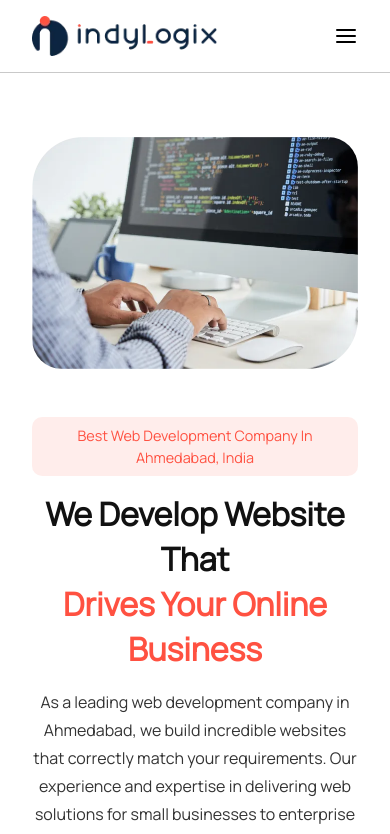
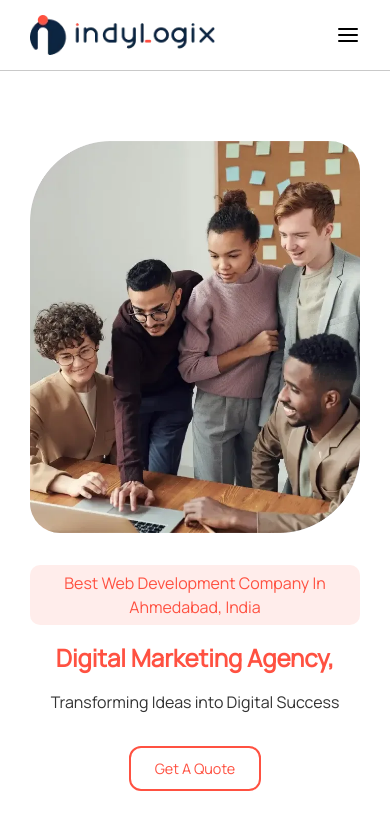
Before and after one commit to ravishadgm/dgm, a React (Create React App) app: page / in a window 390 px wide. Shown: the top 834 px of the page. Built offline with nearby package versions, Linux system fonts and the light colour scheme.

Commit message:
added dynamic root variable

```diff
--- a/src/components/Header/Header.module.scss
+++ b/src/components/Header/Header.module.scss
@@ -1,15 +1,18 @@
-@import '../../styles/variable';
+@import "../../styles/variable";
 
 .header {
   background-color: $white-color;
-  border-bottom: 1px solid #C9C9C9;
-  padding: 1rem 2rem;
+  border-bottom: 1px solid #c9c9c9;
+  padding-left: var(--wrapspace);
+  padding-right: var(--wrapspace);
   position: sticky;
   top: 0;
   z-index: 1000;
-
+  padding-top: 15px;
+  padding-bottom: 15px;
   .container {
-    max-width: 1400px;
+    max-width: calc(var(--wrap) + (var(--wrapspace) * 2));
+    width: 100%;
     margin: 0 auto;
     display: flex;
     align-items: center;
--- a/src/pages/Home/Hero/Hero.js
+++ b/src/pages/Home/Hero/Hero.js
@@ -8,14 +8,11 @@ const Hero = () => {
         <div className={styles.left}>
           <span className={styles.badge}>Best Web Development Company In Ahmedabad, India</span>
           <h1>
-            We Develop Website That <br />
-            <span>Drives Your Online Business</span>
+
+            <span>Digital Marketing Agency,</span>
           </h1>
           <p>
-            As a leading web development company in Ahmedabad, we build incredible websites that
-            correctly match your requirements. Our experience and expertise in delivering web
-            solutions for small businesses to enterprise businesses keeps the brand ahead of the
-            competition, even when the competition evolves!
+           Transforming Ideas into Digital Success
           </p>
           <button className={styles.cta}>Get A Quote</button>
         </div>
--- a/src/pages/Home/Hero/Hero.module.scss
+++ b/src/pages/Home/Hero/Hero.module.scss
@@ -1,11 +1,12 @@
 @import '../../../styles/variable';
 
 .hero {
-  padding: 4rem 2rem;
   background-color: $white-color;
+  padding: 70px var(--wrapspace);
 
   .container {
-    max-width: 1400px;
+    max-width: calc(var(--wrap) + (var(--wrapspace) * 2));
+    width: 100%;
     margin: 0 auto;
     display: flex;
     align-items: center;
@@ -18,11 +19,14 @@
       flex-direction: column-reverse;
       text-align: center;
     }
+
+    @media (max-width: 768px) {
+      gap: 2rem;
+    }
   }
 
   .left {
     flex: 1;
-    max-width: 600px;
     width: 100%;
 
     .badge {
@@ -32,12 +36,17 @@
       padding: 8px 21px;
       border-radius: 10px;
       font-weight: 500;
-      font-size: 0.9rem;
+      font-size: 20px;
       margin-bottom: 1rem;
+
+      @media (max-width: 768px) {
+        font-size: 16px;
+        padding: 6px 16px;
+      }
     }
 
     h1 {
-      font-size: 50px;
+      font-size: 70px;
       font-weight: 600;
       line-height: 1.4;
 
@@ -46,23 +55,38 @@
       }
 
       @media (max-width: 1024px) {
-        font-size: 36px;
+        font-size: 48px;
       }
 
       @media (max-width: 768px) {
-        font-size: 2rem;
+        font-size: 32px;
+      }
+
+      @media (max-width: 480px) {
+        font-size: 24px;
       }
     }
 
     p {
       margin-top: 1rem;
-      font-size: 18px;
-      line-height: 32px;
+      font-size: 70px;
+      line-height: 90px;
+      font-weight: 400;
       color: $border-color;
 
       @media (max-width: 1024px) {
+        font-size: 24px;
+        line-height: 36px;
+      }
+
+      @media (max-width: 768px) {
+        font-size: 18px;
+        line-height: 28px;
+      }
+
+      @media (max-width: 480px) {
         font-size: 16px;
-        line-height: 28px;
+        line-height: 24px;
       }
     }
 
@@ -81,6 +105,11 @@
       &:hover {
         background-color: $orange-color;
         color: $white-color;
+      }
+
+      @media (max-width: 768px) {
+        font-size: 0.9rem;
+        padding: 0.6rem 1.5rem;
       }
     }
   }
--- a/src/styles/_variable.scss
+++ b/src/styles/_variable.scss
@@ -1,6 +1,10 @@
-$orange-color: #FF5141;
-$white-color:#fff;
-$black-color:#000000;
+$orange-color: #ff5141;
+$white-color: #fff;
+$black-color: #000000;
 $border-color: #333333;
-$blue-color:#0d2541;
-$gradient-blue:linear-gradient(90deg, #0D2541 0%, #39679D 100%);
+$blue-color: #0d2541;
+$gradient-blue: linear-gradient(90deg, #0d2541 0%, #39679d 100%);
+
+// width //
+$wrap: 1600px;
+$wrapspace: 30px;
--- a/src/styles/main.scss
+++ b/src/styles/main.scss
@@ -1,6 +1,10 @@
-
-@import './variable';
-@import './font';
+@import "./variable";
+@import "./font";
+:root {
+  --wrap: 1600px;
+  --wrapspace: 30px;
+  --paddingTopBottom:15px;
+}
 
 *,
 *::before,
@@ -8,12 +12,12 @@
   margin: 0;
   padding: 0;
   box-sizing: border-box;
-
 }
 
-html, body {
+html,
+body {
   height: 100%;
-  font-family: 'Manrope';
+  font-family: "Manrope";
   background-color: $white-color;
   color: #111;
   scroll-behavior: smooth;
@@ -25,16 +29,24 @@ a {
   color: inherit;
 }
 
-ul, ol {
+ul,
+ol {
   list-style: none;
 }
 
-img, picture, video, canvas, svg {
+img,
+picture,
+video,
+canvas,
+svg {
   display: block;
   max-width: 100%;
 }
 
-input, button, textarea, select {
+input,
+button,
+textarea,
+select {
   font: inherit;
   border: none;
   background: none;
@@ -54,9 +66,17 @@ body {
 /* Custom Scrollbar (optional) */
 ::-webkit-scrollbar {
   width: 6px;
-  height:3px;
+  height: 3px;
 }
 ::-webkit-scrollbar-thumb {
   background-color: #ccc;
   border-radius: 4px;
 }
+
+.container {
+  max-width: calc(var(--wrap) + (var(--wrapspace) * 2));
+  width: 100%;
+  padding-left: var(--wrapspace);
+  padding-right: var(--wrapspace);
+
+}
```
Also changed, not shown: src/assets/images/home/hero_image.webp.
